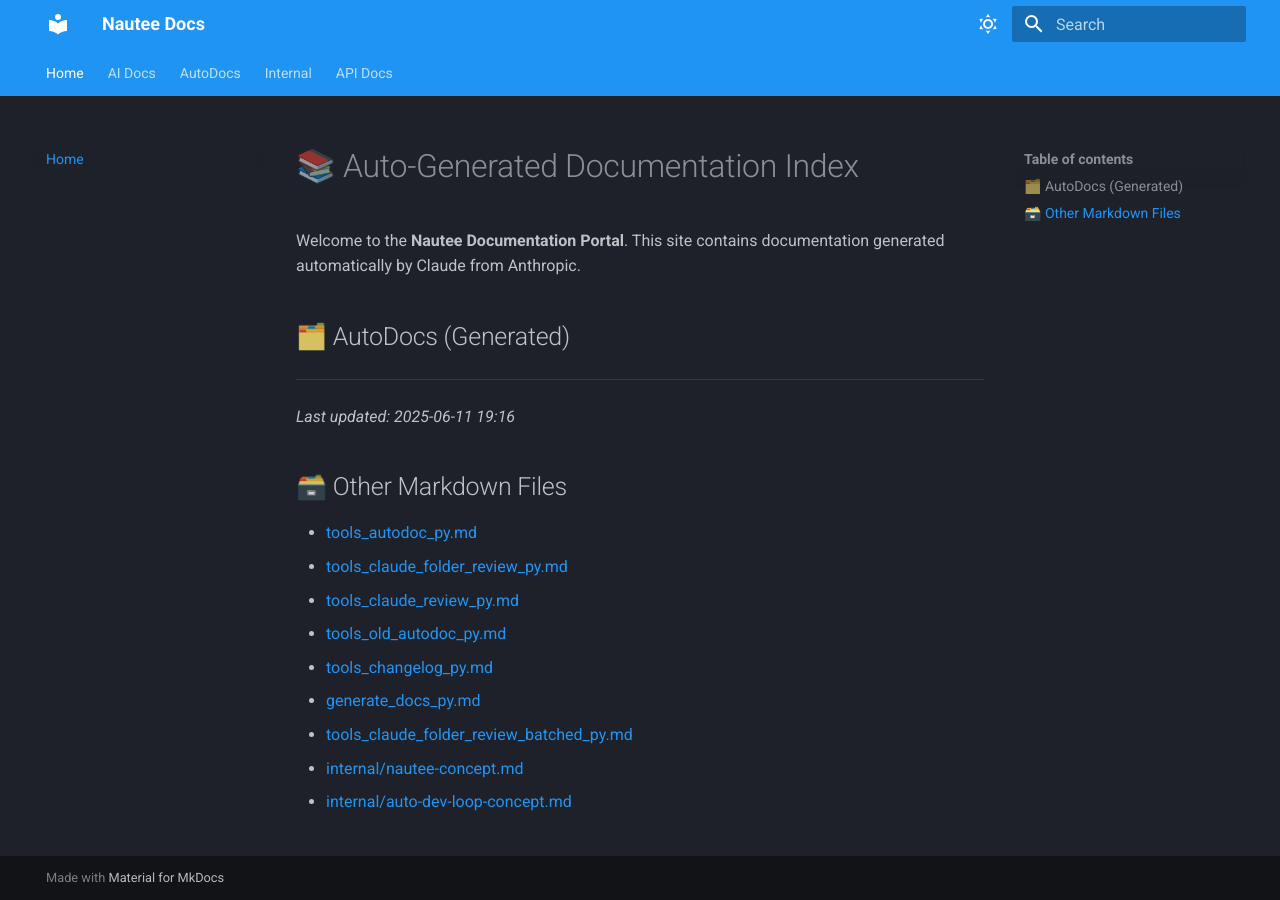
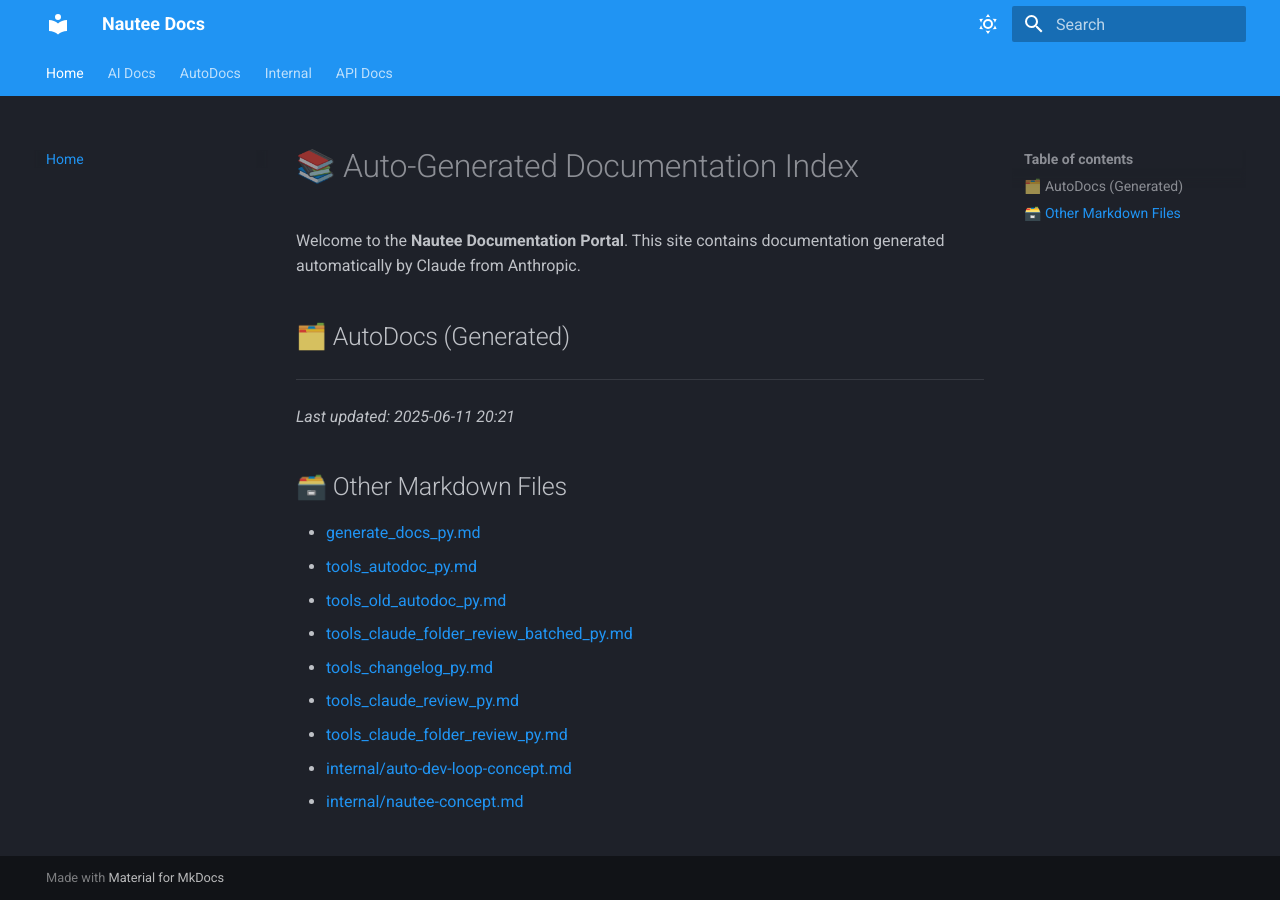
Before and after one commit to 48Nauts-Operator/nautee, an MkDocs documentation site: the page built from docs/index.md, in a window 1280 px wide. Built offline with MkDocs 1.6.1 and Material for MkDocs 9.7.7, drawn with Linux system fonts in a browser that asks for light colours.

```diff
--- a/docs/index.md
+++ b/docs/index.md
@@ -7,16 +7,16 @@ Welcome to the **Nautee Documentation Portal**. This site contains documentation
 
 ---
 
-_Last updated: 2025-06-11 19:16_
+_Last updated: 2025-06-11 20:21_
 
 ## 🗃️ Other Markdown Files
 
+- [generate_docs_py.md](generate_docs_py.md)
 - [tools_autodoc_py.md](tools_autodoc_py.md)
+- [tools_old_autodoc_py.md](tools_old_autodoc_py.md)
+- [tools_claude_folder_review_batched_py.md](tools_claude_folder_review_batched_py.md)
+- [tools_changelog_py.md](tools_changelog_py.md)
+- [tools_claude_review_py.md](tools_claude_review_py.md)
 - [tools_claude_folder_review_py.md](tools_claude_folder_review_py.md)
-- [tools_claude_review_py.md](tools_claude_review_py.md)
-- [tools_old_autodoc_py.md](tools_old_autodoc_py.md)
-- [tools_changelog_py.md](tools_changelog_py.md)
-- [generate_docs_py.md](generate_docs_py.md)
-- [tools_claude_folder_review_batched_py.md](tools_claude_folder_review_batched_py.md)
+- [internal/auto-dev-loop-concept.md](internal/auto-dev-loop-concept.md)
 - [internal/nautee-concept.md](internal/nautee-concept.md)
-- [internal/auto-dev-loop-concept.md](internal/auto-dev-loop-concept.md)
```
